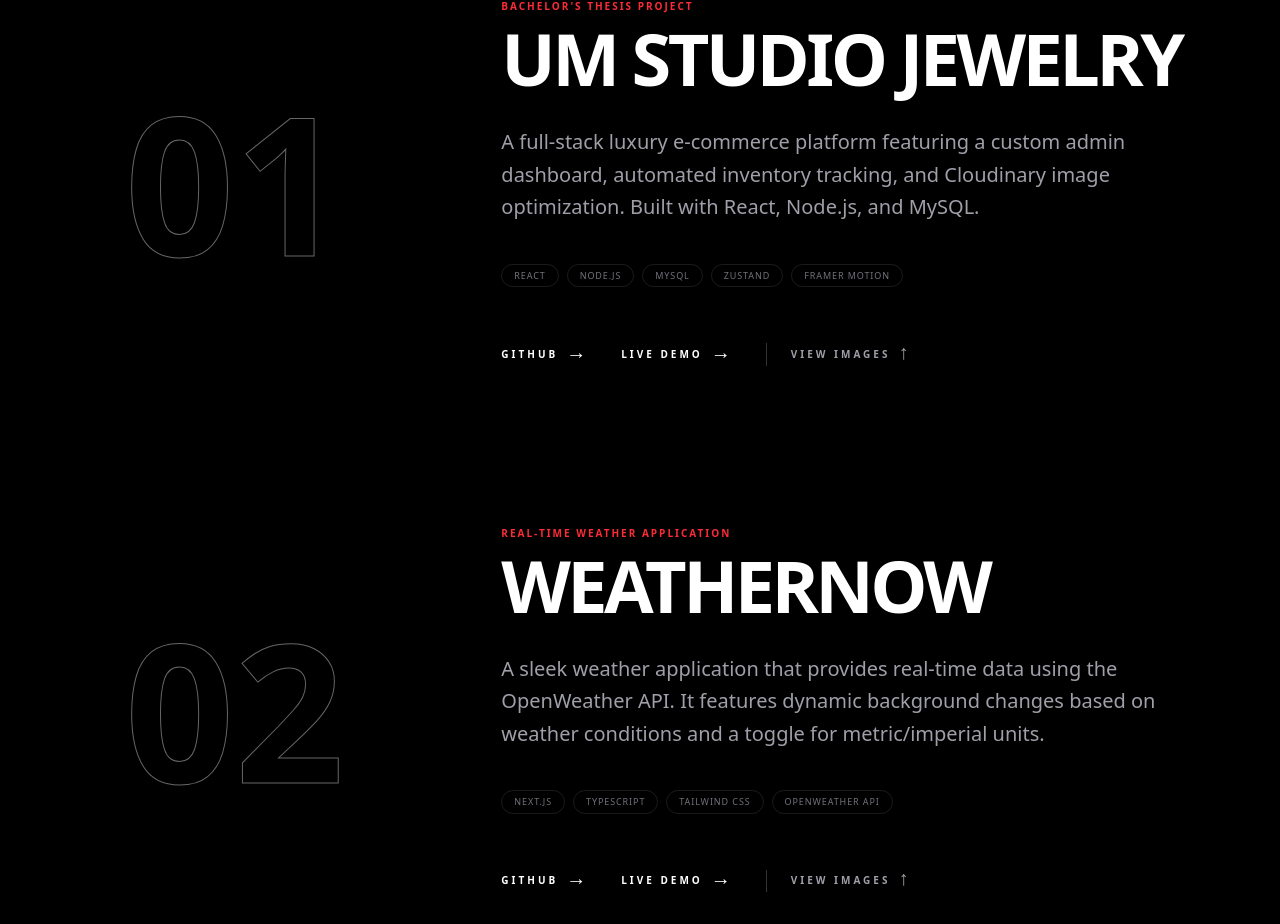
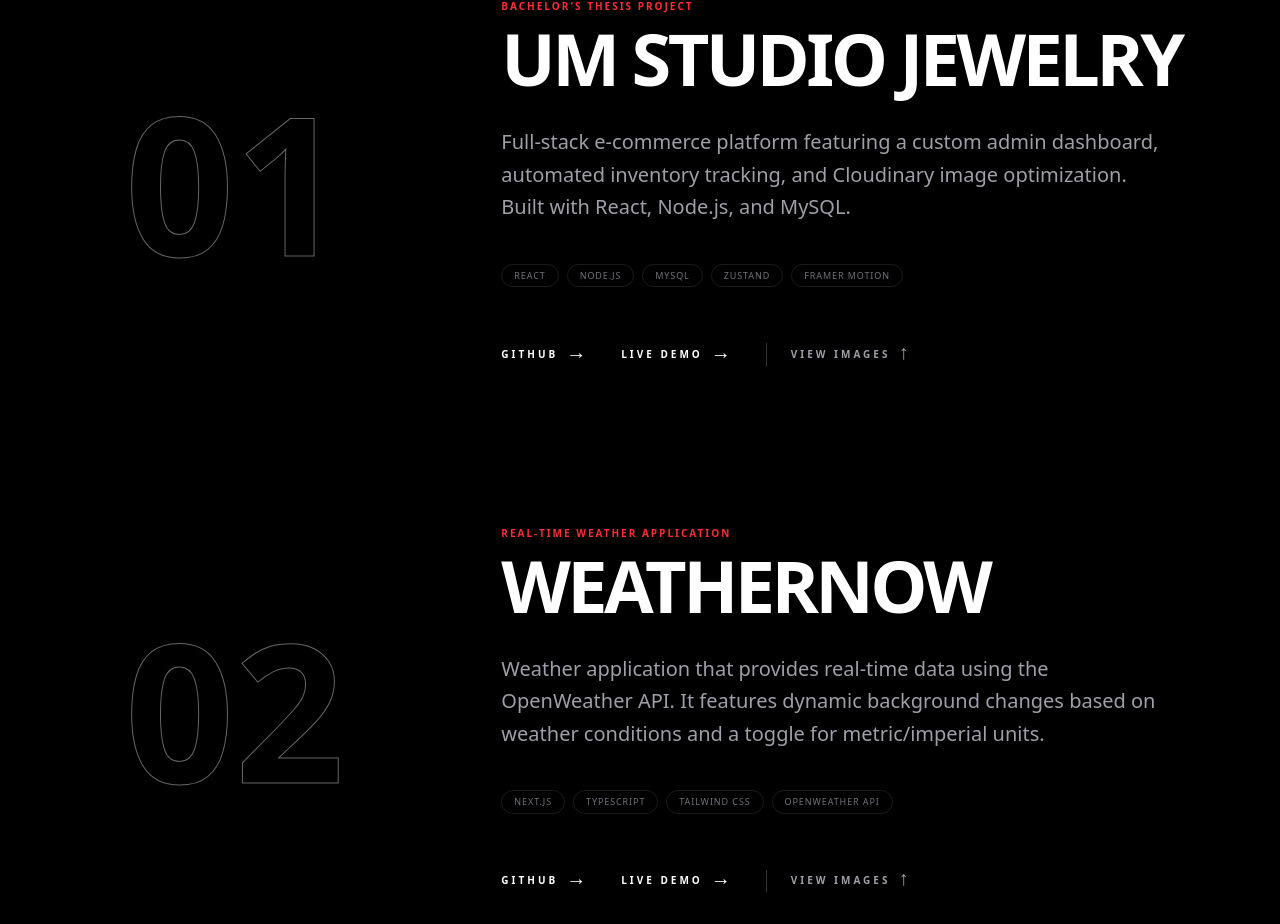
Before and after one commit to mmiklovaitemm/my-portfolio, a Next.js app: page / in a window 1280 px wide. Shown: the part 2300-3224 px from the top of the page. Built offline with nearby package versions, Linux system fonts and the light colour scheme.

Commit message:
text changes

```diff
--- a/components/Projects.tsx
+++ b/components/Projects.tsx
@@ -37,7 +37,7 @@ const projectsData: Project[] = [
       "/projects/umStudioAdmin2.webp",
     ],
     description:
-      "A full-stack luxury e-commerce platform featuring a custom admin dashboard, automated inventory tracking, and Cloudinary image optimization. Built with React, Node.js, and MySQL.",
+      "Full-stack e-commerce platform featuring a custom admin dashboard, automated inventory tracking, and Cloudinary image optimization. Built with React, Node.js, and MySQL.",
     tech: ["React", "Node.js", "MySQL", "Zustand", "Framer Motion"],
     link: "https://github.com/mmiklovaitemm/bd-shop",
     live: "https://bd-shop-gray.vercel.app/",
@@ -53,7 +53,7 @@ const projectsData: Project[] = [
       "/projects/WeatherNow-MobileView.png",
     ],
     description:
-      "A sleek weather application that provides real-time data using the OpenWeather API. It features dynamic background changes based on weather conditions and a toggle for metric/imperial units.",
+      "Weather application that provides real-time data using the OpenWeather API. It features dynamic background changes based on weather conditions and a toggle for metric/imperial units.",
     tech: ["Next.js", "TypeScript", "Tailwind CSS", "OpenWeather API"],
     link: "https://github.com/mmiklovaitemm/weather-app",
     live: "https://mmiklovaitemm.github.io/weather-app/",
```
